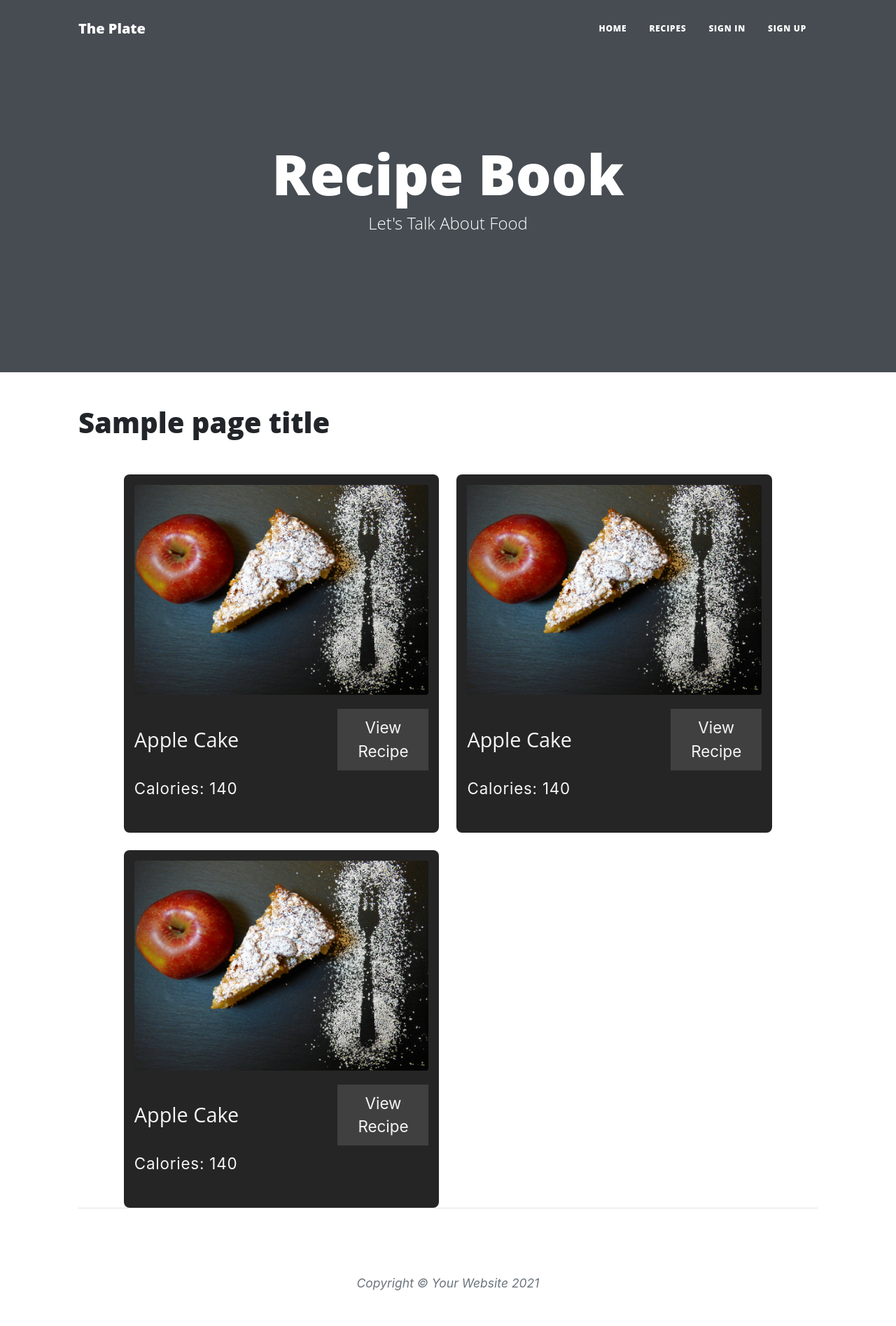
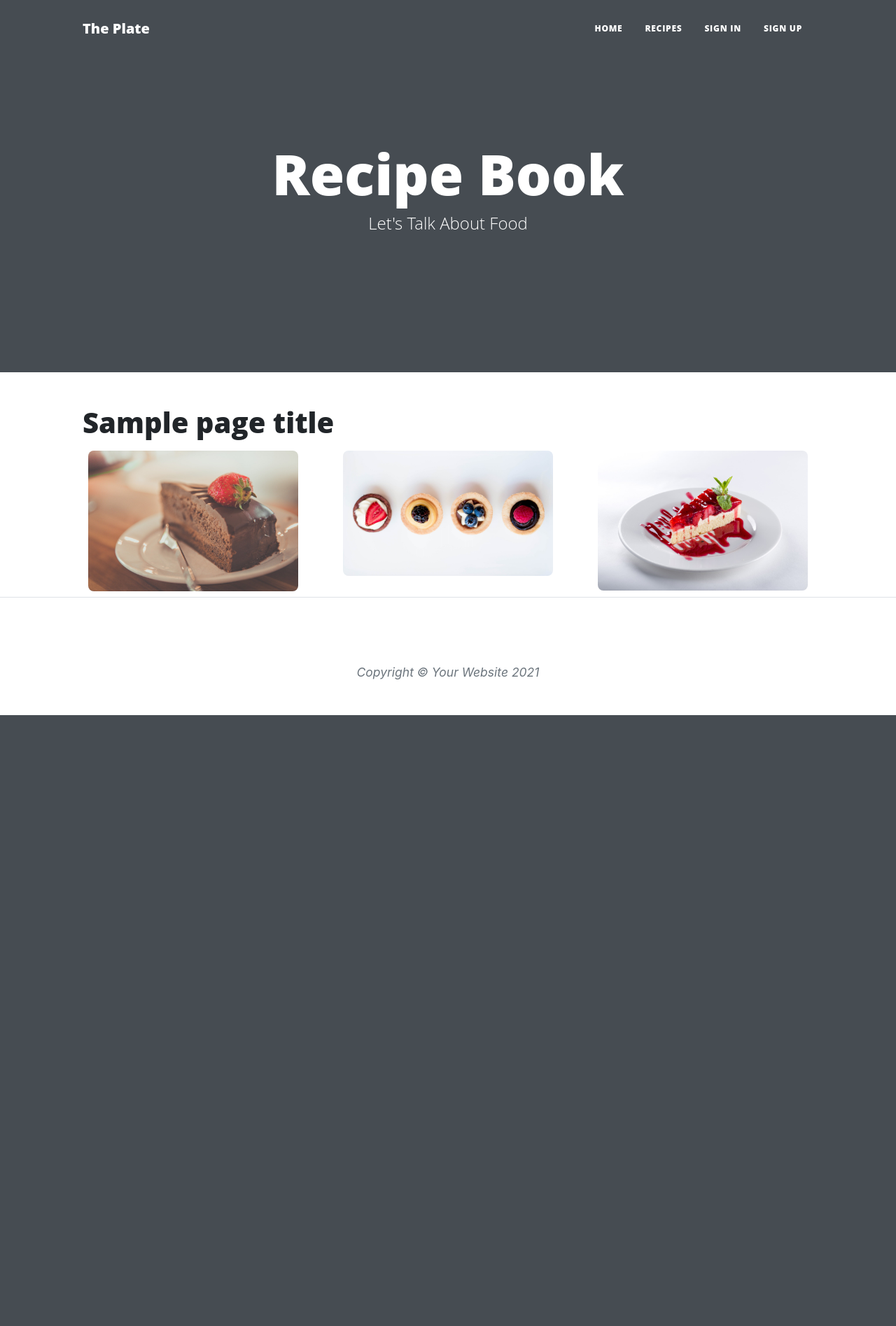
Before and after one commit to Rj12-art/MLS3, a Flask app: template templates/recipe.html in a window 1280 px wide. Shown: the whole page at 70% size. After the commit the page ends 1022 px from the top, so only its background shows below. Run offline with Flask 2, Linux system fonts and the light colour scheme; the template is opened without the code that fills it: most values are stand-ins (such as "Sample title", 1, 10 or a date in 2020); some libraries are stand-ins or nearby versions.

Commit message:
added and deleted some images on the img folder

```diff
--- a/templates/base.html
+++ b/templates/base.html
@@ -20,7 +20,7 @@
 <body>
     <nav class="navbar navbar-expand-lg navbar-light" id="mainNav">
         <div class="container px-4 px-lg-5">
-            <a class="navbar-brand" href="{{url_for('index')}}">The Plate</a>
+            <a class="navbar-brand" href="{{url_for('index.html')}}">The Plate</a>
             <button class="navbar-toggler" type="button" data-bs-toggle="collapse" data-bs-target="#navbarResponsive" aria-controls="navbarResponsive" aria-expanded="false" aria-label="Toggle navigation">
                 Menu
                 <i class="fas fa-bars"></i>
--- a/templates/recipe.html
+++ b/templates/recipe.html
@@ -1,36 +1,19 @@
 {% extends "base.html" %}
 {% block content %}
-    <h1>{{ page_title[0] }}</h1>
+    <h1>{{ page_title }}</h1>
 
+    <div class="row gx-4 gx-lg-5">
+        <div class="col-md-4">
+            <img src="{{url_for('static',filename ='img/cioccolate.jpg' )}}" alt="">
 
-    <div class="container">
+        </div>
+        <div class="col-md-4">
+            <img src="{{url_for('static',filename ='img/cupcakes.jpg' )}}" alt="">
 
-        <div class="item-container">
-            <div class="item">
-                <img src="{{url_for('static',filename ='img/applecake.jpg' )}}" alt="apple cake">
-                <div class="flex-container">
-                    <h2 class="title">Apple Cake</h2>
-                    <a class="view-button" href="#">View Recipe</a>
-                </div>
-                <p class="item-data">Calories: 140</p>
-            </div>
+        </div>
+        <div class="col-md-4">
+            <img src="{{url_for('static',filename ='img/strawbrry.jpg' )}}" alt="">
 
-            <div class="item">
-                <img src="{{url_for('static',filename ='img/applecake.jpg' )}}" alt="apple cake">
-                <div class="flex-container">
-                    <h2 class="title">Apple Cake</h2>
-                    <a class="view-button" href="#">View Recipe</a>
-                </div>
-                <p class="item-data">Calories: 140</p>
-            </div>
-
-            <div class="item">
-                <img src="{{url_for('static',filename ='img/applecake.jpg' )}}" alt="apple cake">
-                <div class="flex-container">
-                    <h2 class="title">Apple Cake</h2>
-                    <a class="view-button" href="#">View Recipe</a>
-                </div>
-                <p class="item-data">Calories: 140</p>
-            </div>
         </div>
+    </div>
 {% endblock %}
```
Also changed, not shown: static/css/style.css (+7 -2 lines), static/img/applecake.jpg (deleted), static/img/cioccolate.jpg (added), static/img/cupcakes.jpg (added), static/img/strawbrry.jpg (added).
